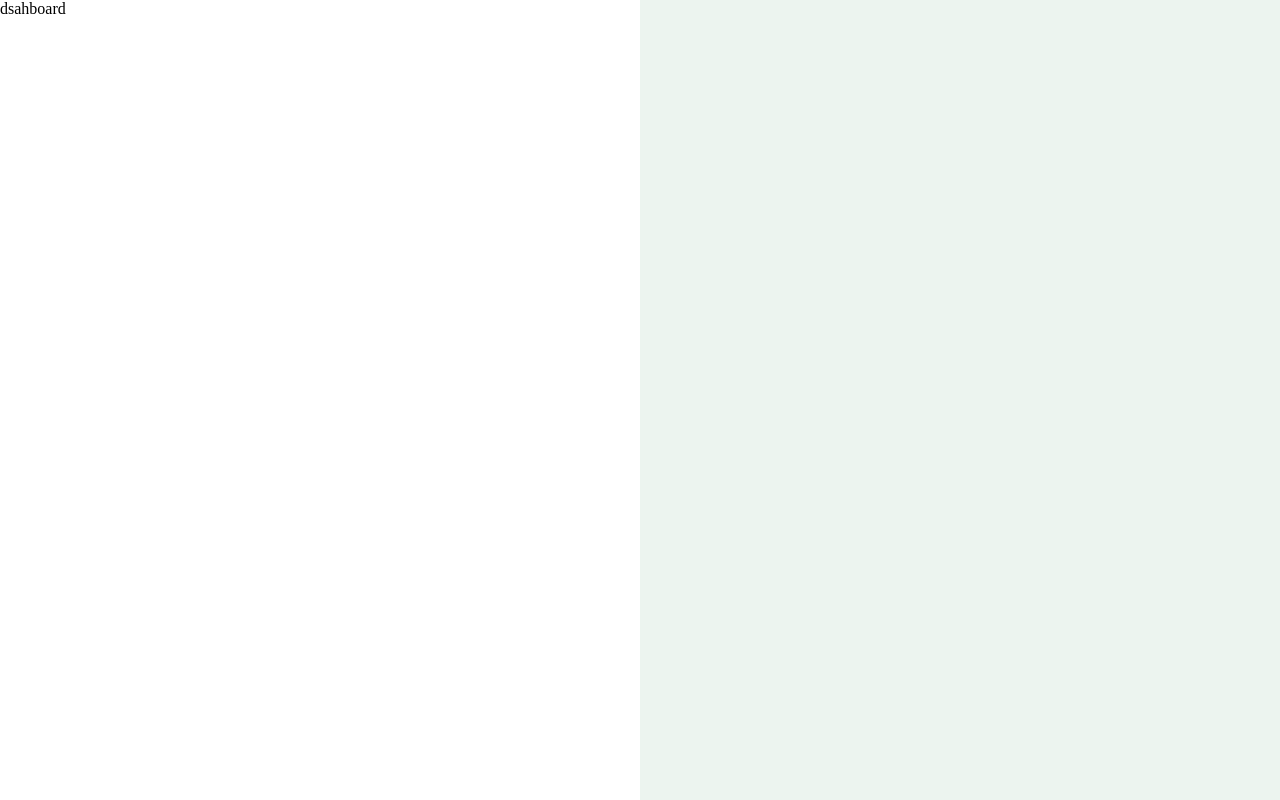
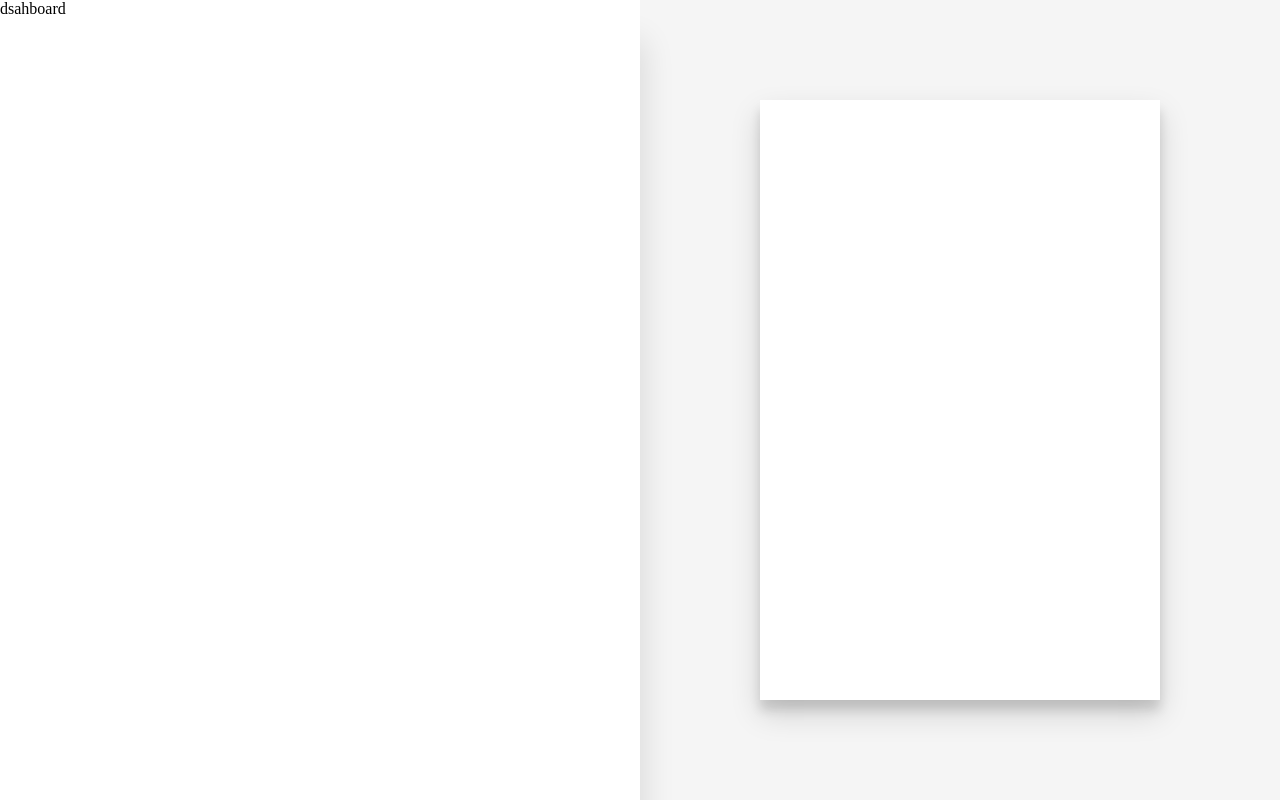
Before and after one commit to sajagshrestha/react-resume-maker, a React (Create React App) app: page /customize in a window 1280 px wide. Built offline with nearby package versions, Linux system fonts and the light colour scheme.

Commit message:
preview made dragable

```diff
--- a/package.json
+++ b/package.json
@@ -10,6 +10,7 @@
     "@types/node": "^12.0.0",
     "@types/react": "^17.0.0",
     "@types/react-dom": "^17.0.0",
+    "framer-motion": "^3.10.0",
     "html2canvas": "^1.0.0-rc.7",
     "jspdf": "^2.3.0",
     "react": "^17.0.1",
--- a/src/Components/Dashboard.styles.ts
+++ b/src/Components/Dashboard.styles.ts
@@ -4,4 +4,6 @@ export const DashboardContainer = styled.div`
 	height: 100%;
 	width: 100%;
 	background-color: ${(props) => props.theme.background};
+	box-shadow: 4px 40px 30px rgba(0, 0, 0, 0.11);
+	z-index: 999;
 `;
--- a/src/Components/Dashboard.tsx
+++ b/src/Components/Dashboard.tsx
@@ -1,5 +1,5 @@
 import { DashboardContainer } from "./Dashboard.styles";
-const Dashboard = () => {
+const Dashboard: React.FC = () => {
 	return <DashboardContainer>dsahboard</DashboardContainer>;
 };
 export default Dashboard;
--- a/src/Components/Preview.styles.tsx
+++ b/src/Components/Preview.styles.tsx
@@ -1,7 +1,16 @@
 import styled from "styled-components";
+import { motion } from "framer-motion";
 
 export const PreviewContainer = styled.div`
 	height: 100%;
 	width: 100%;
+	overflow: hidden;
 	background-color: ${(props) => props.theme.previewBackground};
+	display: flex;
+	align-items: center;
+	justify-content: center;
 `;
+
+export const DragableCotainer = styled(motion.div)`
+	cursor: pointer;
+`;
--- a/src/Components/Preview.tsx
+++ b/src/Components/Preview.tsx
@@ -1,6 +1,31 @@
-import { PreviewContainer } from "./Preview.styles";
+import { useRef } from "react";
+import Minimal from "../TemplatePreviews/Minimal";
+import { DragableCotainer, PreviewContainer } from "./Preview.styles";
 const Preview: React.FC = () => {
-	return <PreviewContainer></PreviewContainer>;
+	//to limit the drag of resume
+	const constraintsRef = useRef(null);
+	return (
+		<PreviewContainer ref={constraintsRef}>
+			<DragableCotainer
+				drag
+				dragMomentum={false}
+				dragElastic={1}
+				dragConstraints={constraintsRef}
+				initial={false}
+				// animate={{
+				// 	scale: scale,
+				// 	...(reset
+				// 		? {
+				// 				x: 0,
+				// 				y: 0,
+				// 		  }
+				// 		: {}),
+				// }}>
+			>
+				<Minimal />
+			</DragableCotainer>
+		</PreviewContainer>
+	);
 };
 
 export default Preview;
--- a/src/Pages/Home.styles.ts
+++ b/src/Pages/Home.styles.ts
@@ -1,7 +1,6 @@
 import styled from "styled-components";
 
 export const HeadingTest = styled.p`
-	font-family: "Poppins", sans-serif;
 	color: ${(props) => props.theme.primaryText};
 	font-weight: bold;
 	font-size: 64px;
--- /dev/null
+++ b/src/TemplatePreviews/Minimal.styles.ts
@@ -0,0 +1,8 @@
+import styled from "styled-components";
+
+export const MinimalContainer = styled.div`
+	width: 400px;
+	height: 600px;
+	background-color: ${(props) => props.theme.background};
+	box-shadow: 0 14px 28px rgba(0, 0, 0, 0.15), 0 10px 10px rgba(0, 0, 0, 0.12);
+`;
--- /dev/null
+++ b/src/TemplatePreviews/Minimal.tsx
@@ -0,0 +1,6 @@
+import { MinimalContainer } from "./Minimal.styles";
+
+const Minimal: React.FC = () => {
+	return <MinimalContainer />;
+};
+export default Minimal;
--- a/src/Theme/index.ts
+++ b/src/Theme/index.ts
@@ -10,11 +10,10 @@ declare module "styled-components" {
 export const theme: DefaultTheme = {
 	background: "#fff",
 	primaryText: "#5C5C5C",
-	previewBackground: "#ECF4EF",
+	previewBackground: "#F5F5F5",
 };
 
 export const GlobalStyle = createGlobalStyle`
-@import url('https://fonts.googleapis.com/css2?family=Poppins:wght@800&display=swap');
 	*{
 		margin:0;
 		padding:0;
```
Also changed, not shown: 1 other file (tests, documents, lock files or other folders).
